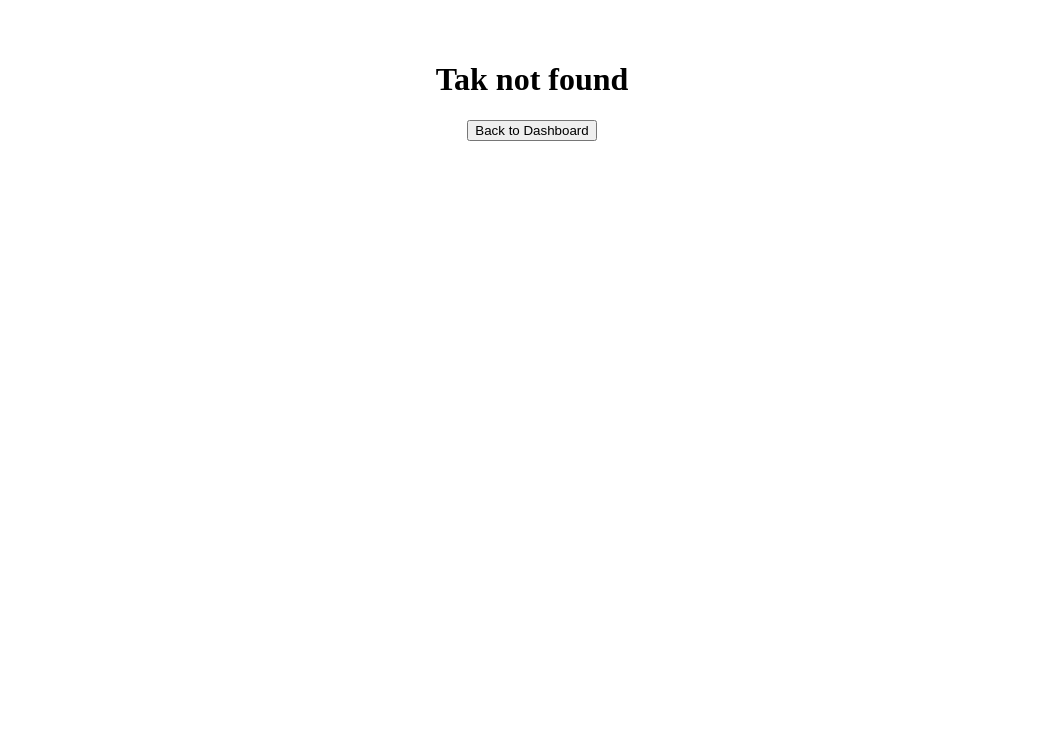
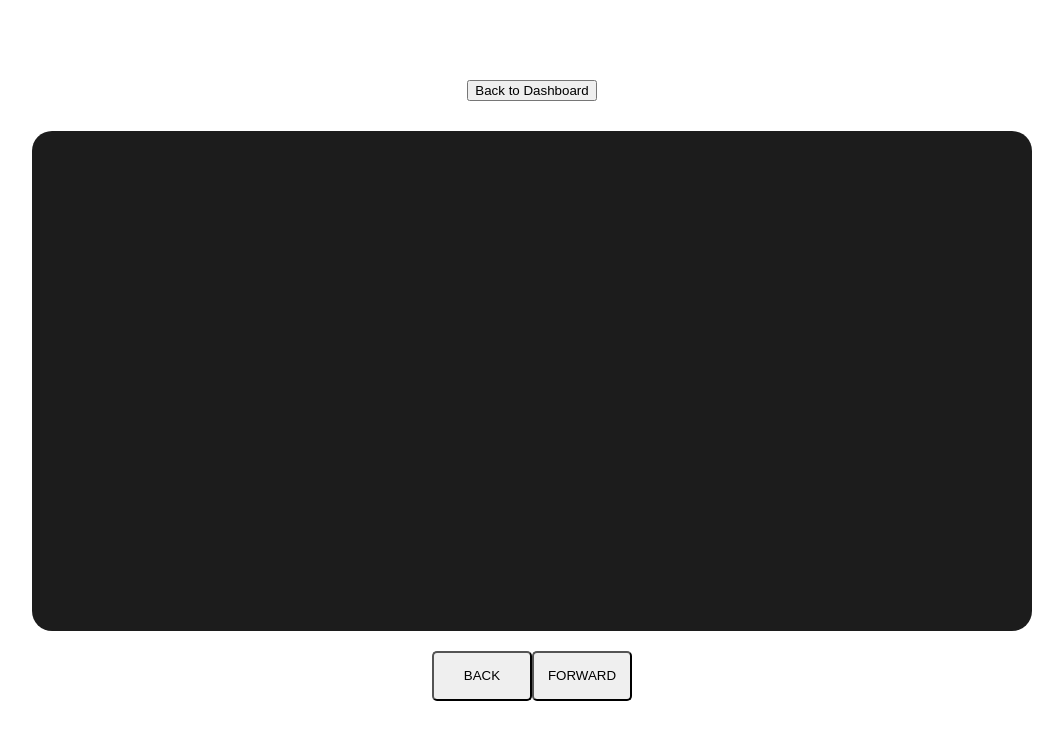
Before and after one commit to avanyushkin/react-interview-challenges, a React (Vite) app: page /task/03 in a window 1280 px wide. Before the commit this address had no page. Shown: the top 740 px of the page, without its empty margins (108-1171 px from the left). Built offline with nearby package versions, Linux system fonts and the light colour scheme.

Commit message:
feat (feature/task-03): add board and onclick circles

```diff
--- a/src/components/Dashboard.tsx
+++ b/src/components/Dashboard.tsx
@@ -13,6 +13,10 @@ const tasks: Task[] = [
   {
     id: "02",
     title: "Get all coincidence from API",
+  },
+  {
+    id: "03",
+    title: "Circles with state managment",
   },
 ];
 function Dashboard () {
--- a/src/components/TaskPage.tsx
+++ b/src/components/TaskPage.tsx
@@ -11,6 +11,9 @@ const taskComponents: Record<string, TaskComponent> = {
   "02": {
     Solve: lazy (() => import ("../tasks/task-02/Solve")),
   },
+  "03": {
+    Solve: lazy (() => import ("../tasks/task-03/Solve")),
+  }
 };
 function TaskPage () {
   const { taskId } = useParams< {taskId: string} > ();
--- /dev/null
+++ b/src/tasks/task-03/Solve.tsx
@@ -0,0 +1,41 @@
+import React, { useState } from "react";
+import "./styles.css"
+
+interface Circle {
+  x: number;
+  y: number;
+  id: number;
+}
+
+function Solve () {
+  const [circles, setCircles] = useState<Circle[]> ([]);
+  const handleBoardClick = (e: React.MouseEvent<HTMLDivElement>) => {
+    const rect = e.currentTarget.getBoundingClientRect ();
+    const x = e.clientX - rect.left;
+    const y = e.clientY - rect.top;
+    const newCircle = {
+      id: Date.now (), x: x, y: y
+    };
+    setCircles ([...circles, newCircle]);
+  }
+  return (
+    <>
+      <div className = "board" onClick = {handleBoardClick}>
+        {circles.map (circle => (
+          <div key = {circle.id} className = "board-circle" style = {
+              {position: "absolute", left: circle.x, top: circle.y, width: '30px', height: '30px',
+               backgroundColor: 'white', pointerEvents: 'none', borderRadius: '50%'
+              }
+          }>
+          </div>
+        ))}
+      </div>
+      <div className = "state-buttons">
+        <button className = "button-back">BACK</button>
+        <button className = "button-forward">FORWARD</button>
+      </div>
+    </>
+  );
+}
+
+export default Solve;
--- /dev/null
+++ b/src/tasks/task-03/styles.css
@@ -0,0 +1,36 @@
+body {
+  margin: 0;
+  min-height: 100vh;
+  display: flex;
+  justify-content: center;
+  align-items: center;
+}
+
+.board {
+  width: 1000px;
+  height: 500px;
+  border-radius: 20px;
+  margin-top: 30px;
+  background-color: rgba(0, 0, 0, 0.889);
+  display: flex;
+  justify-content: center;
+  align-items: center;
+  cursor: pointer;
+  position: relative;
+}
+
+.state-buttons {
+  margin: 20px;
+}
+.button-back, .button-forward {
+  width: 100px;
+  height: 50px;
+  border-radius: 5px;
+  cursor: pointer;
+}
+.button-back:hover, .button-forward:hover {
+  box-shadow: 3px 3px rgba(0, 0, 0, 0.349);
+}
+.button-back:active, .button-forward:active {
+  box-shadow: 3px 3px rgba(0, 0, 0, 0.745);
+}
```
